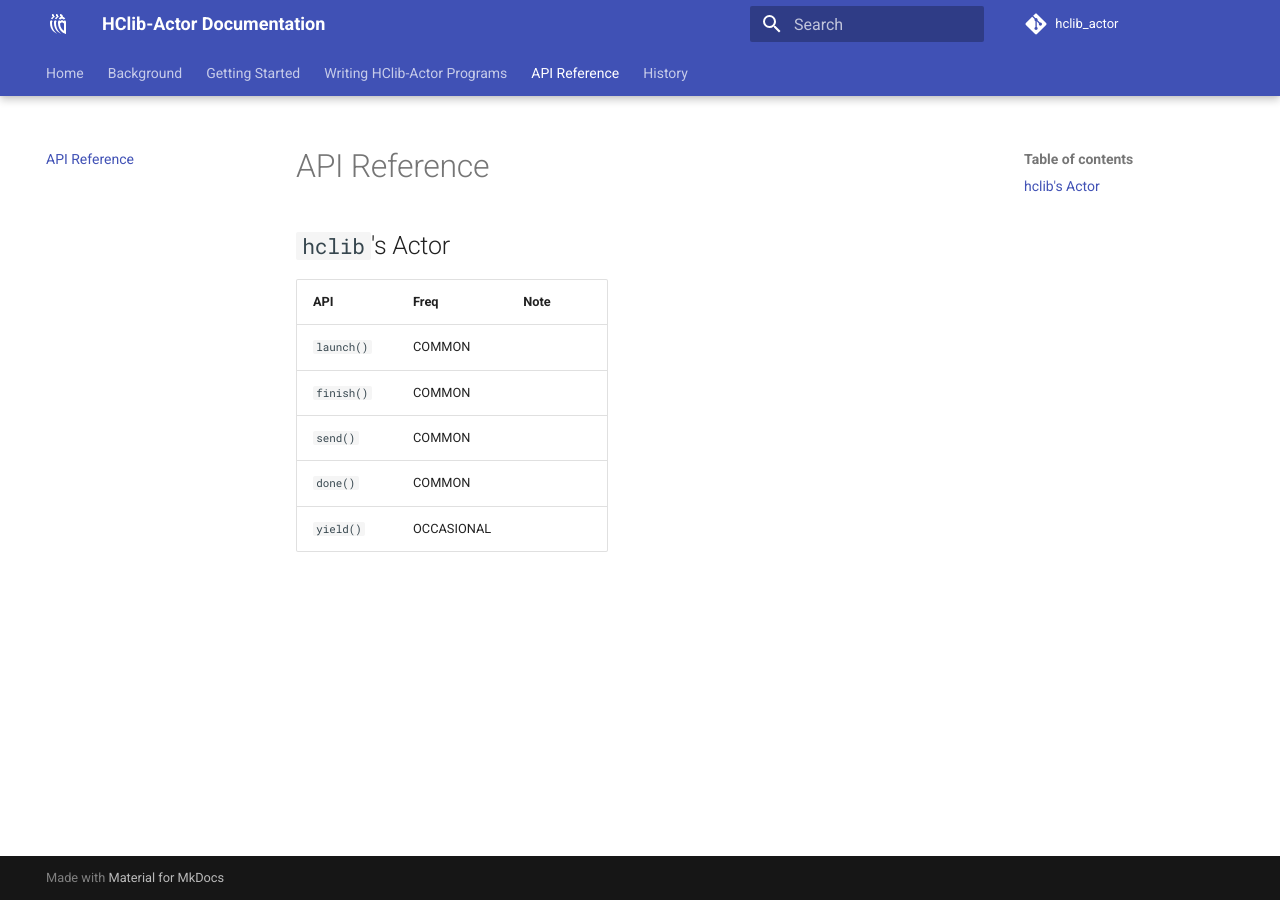
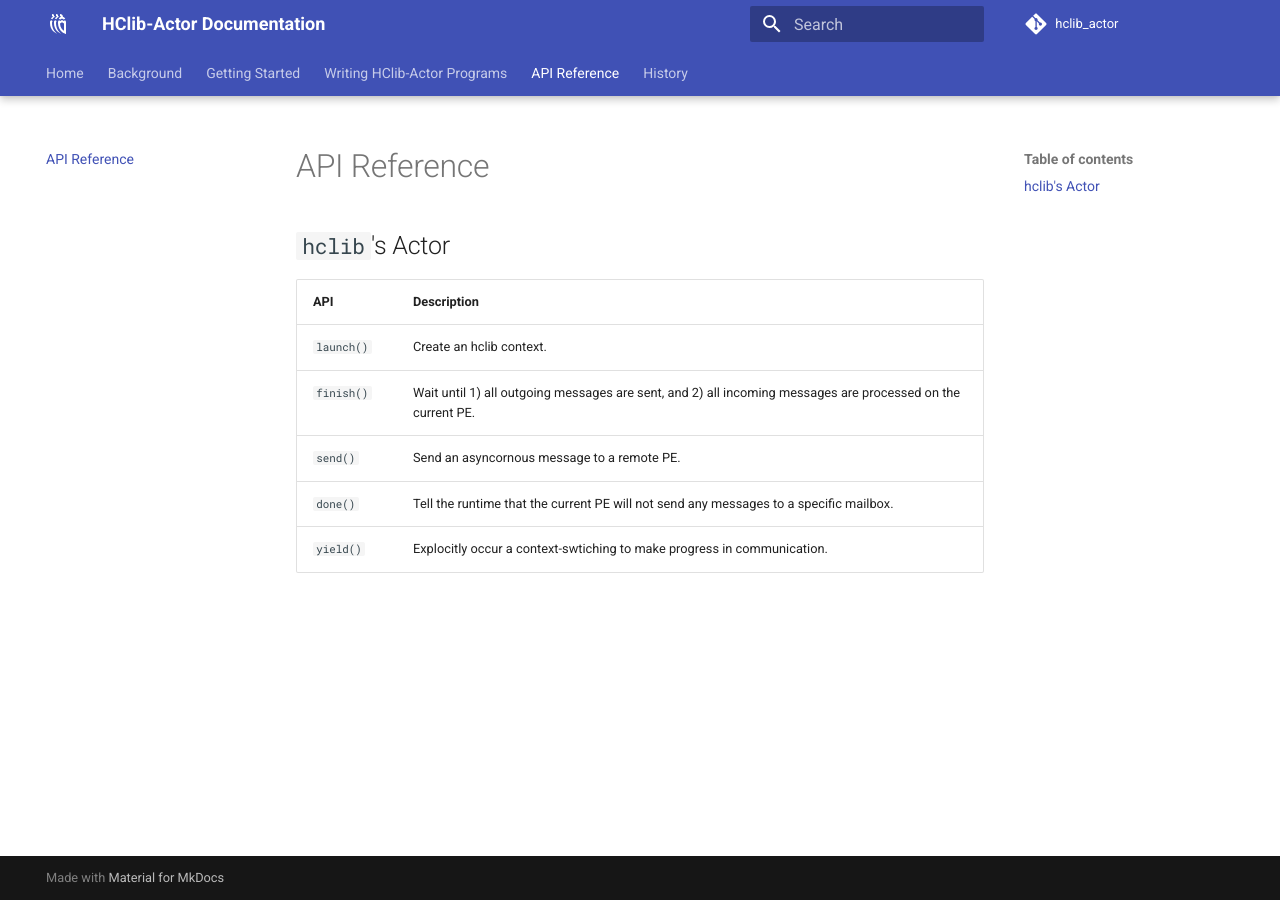
Before and after one commit to ahayashi/hclib-actor, an MkDocs documentation site: the page built from doc/markdowns/api/reference.md, in a window 1280 px wide. Built offline with MkDocs 1.6.1 and Material for MkDocs 9.7.7, drawn with Linux system fonts in a browser that asks for light colours.

Commit message:
Update reference.md

```diff
--- a/doc/markdowns/api/reference.md
+++ b/doc/markdowns/api/reference.md
@@ -1,9 +1,9 @@
 ## `hclib`'s Actor
 
-| API                  | Freq    | Note |
-| :-                   | :-      |:-   |
-| `launch()`           | COMMON |  |
-| `finish()`             | COMMON  |    |
-| `send()`              | COMMON  |    |
-| `done()`               | COMMON  |    |
-| `yield()`              | OCCASIONAL  |    |
+| API                  | Description |
+| :-                   | :-   |
+| `launch()`           | Create an hclib context. |
+| `finish()`           | Wait until 1) all outgoing messages are sent, and 2) all incoming messages are processed on the current PE. |
+| `send()`             | Send an asyncornous message to a remote PE.  |
+| `done()`             | Tell the runtime that the current PE will not send any messages to a specific mailbox. |
+| `yield()`            | Explocitly occur a context-swtiching to make progress in communication. |
```
